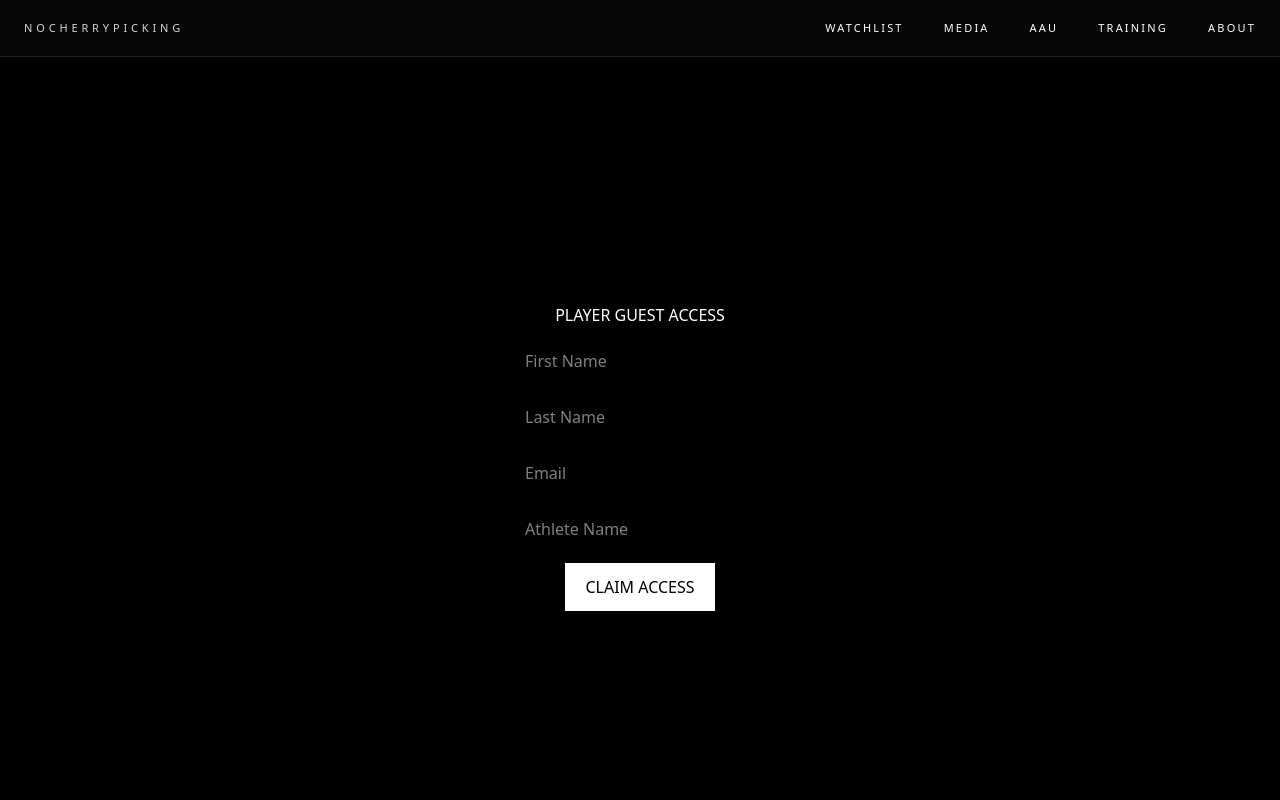
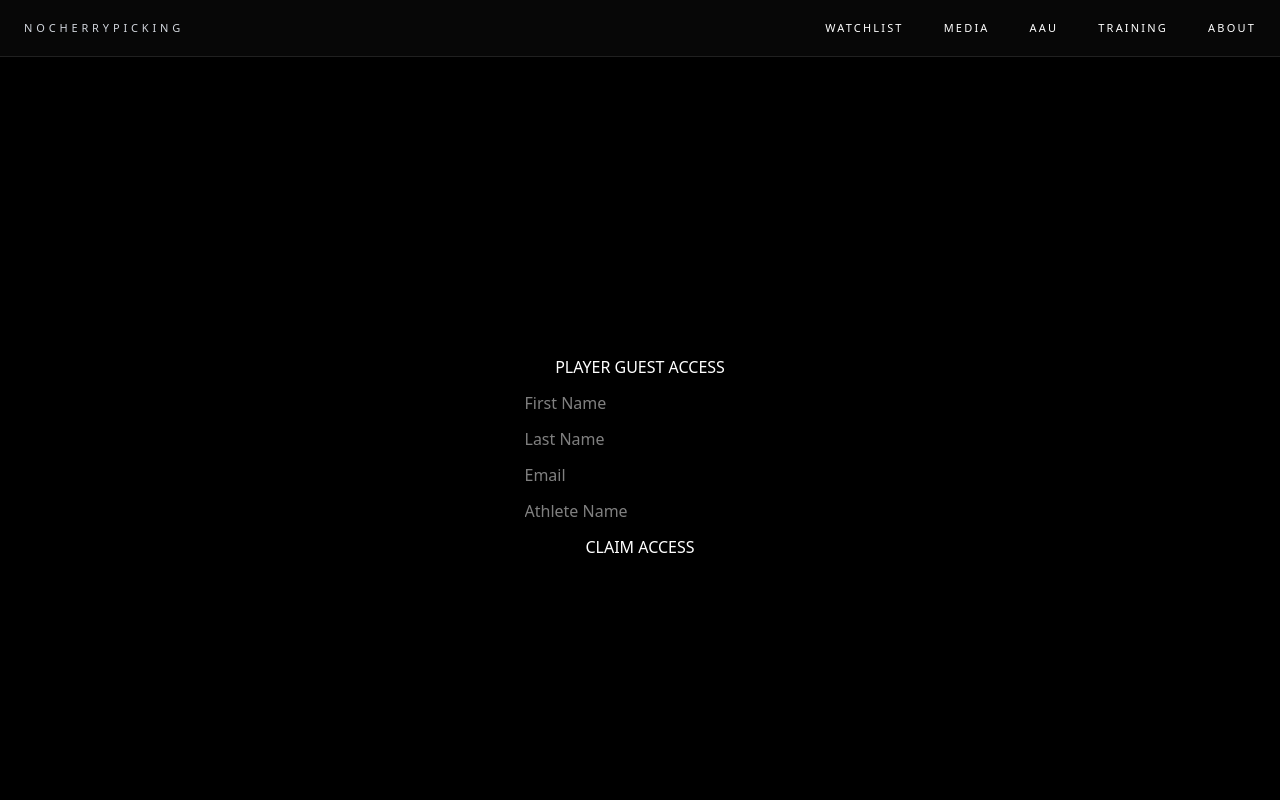
Before and after one commit to nocherrypicking-ra/ncphoops, a Next.js app: page /tickets/player in a window 1280 px wide. Shown: the top 800 px of the page. Built offline with nearby package versions, Linux system fonts and the light colour scheme.

Commit message:
Update page.tsx

```diff
--- a/app/tickets/player/page.tsx
+++ b/app/tickets/player/page.tsx
@@ -10,24 +10,45 @@ export default function PlayerPage() {
     athlete: ""
   });
 
-  const handleSubmit = () => {
-    console.log("PLAYER GUEST:", form);
-    alert("Player Guest Ticket Claimed");
+  const [loading, setLoading] = useState(false);
+
+  const handleSubmit = async () => {
+    setLoading(true);
+
+    try {
+      await fetch("https://script.google.com/macros/s/AKfycbxFe1HkhpGpTyQ98kC_YlNT5gBEJyKkZ-kuPAlHDo6AD83OjSo60JBlenYMClisQxID/exec", {
+        method: "POST",
+        headers: {
+          "Content-Type": "application/json"
+        },
+        body: JSON.stringify({
+          first: form.first,
+          last: form.last,
+          email: form.email,
+          athlete: form.athlete,
+          type: "PLAYER"
+        })
+      });
+
+      alert("Player Guest Ticket Claimed 🏀");
+
+      setForm({
+        first: "",
+        last: "",
+        email: "",
+        athlete: ""
+      });
+
+    } catch (err) {
+      console.error(err);
+      alert("Error submitting form ❌");
+    }
+
+    setLoading(false);
   };
 
   return (
-    <div
-      style={{
-        minHeight: "100vh",
-        backgroundColor: "black",
-        color: "white",
-        display: "flex",
-        flexDirection: "column",
-        alignItems: "center",
-        justifyContent: "center",
-        gap: "12px"
-      }}
-    >
+    <div style={container}>
       <h1>PLAYER GUEST ACCESS</h1>
 
       <input
@@ -35,7 +56,6 @@ export default function PlayerPage() {
         placeholder="First Name"
         value={form.first}
         onChange={(e) => setForm({ ...form, first: e.target.value })}
-        style={{ padding: "10px", width: "250px" }}
       />
 
       <input
@@ -43,7 +63,6 @@ export default function PlayerPage() {
         placeholder="Last Name"
         value={form.last}
         onChange={(e) => setForm({ ...form, last: e.target.value })}
-        style={{ padding: "10px", width: "250px" }}
       />
 
       <input
@@ -51,7 +70,6 @@ export default function PlayerPage() {
         placeholder="Email"
         value={form.email}
         onChange={(e) => setForm({ ...form, email: e.target.value })}
-        style={{ padding: "10px", width: "250px" }}
       />
 
       <input
@@ -59,21 +77,22 @@ export default function PlayerPage() {
         placeholder="Athlete Name"
         value={form.athlete}
         onChange={(e) => setForm({ ...form, athlete: e.target.value })}
-        style={{ padding: "10px", width: "250px" }}
       />
 
-      <button
-        onClick={handleSubmit}
-        style={{
-          padding: "12px 20px",
-          backgroundColor: "white",
-          color: "black",
-          border: "none",
-          cursor: "pointer"
-        }}
-      >
-        CLAIM ACCESS
+      <button onClick={handleSubmit} disabled={loading}>
+        {loading ? "SUBMITTING..." : "CLAIM ACCESS"}
       </button>
     </div>
   );
 }
+
+const container = {
+  minHeight: "100vh",
+  backgroundColor: "black",
+  color: "white",
+  display: "flex",
+  flexDirection: "column" as const,
+  alignItems: "center",
+  justifyContent: "center",
+  gap: "12px"
+};
```
